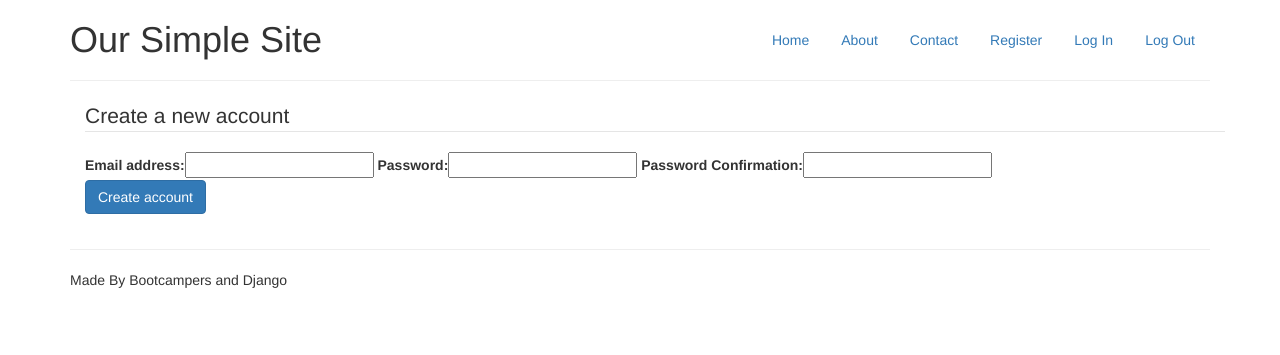
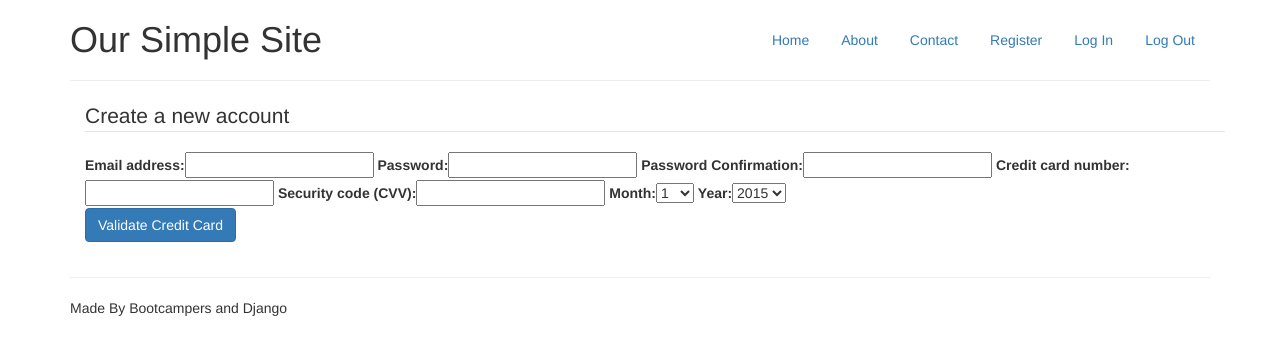
Before and after one commit to QsBBQ/auth_demo, a Django app: page /register/ in a window 1280 px wide. Shown: the top 355 px of the page. Run offline with Django 3.2, Linux system fonts and the light colour scheme; some libraries are stand-ins or nearby versions.

Commit message:
stripe payment configuration

```diff
--- a/auth_demo/accounts/forms.py
+++ b/auth_demo/accounts/forms.py
@@ -4,6 +4,15 @@ from accounts.models import User
 
 
 class UserRegistrationForm(UserCreationForm):
+    MONTH_CHOICES = [(i,i,) for i in xrange(1, 13)]
+    YEAR_CHOICES = [(i,i,) for i in xrange(2015, 2036)]
+
+    credit_card_number = forms.CharField(label='Credit card number')
+    cvv = forms.CharField(label='Security code (CVV)')
+    expiry_month = forms.ChoiceField(label="Month", choices=MONTH_CHOICES)
+    expiry_year = forms.ChoiceField(label="Year", choices=YEAR_CHOICES)
+    stripe_id = forms.CharField(widget=forms.HiddenInput)
+
     password1 = forms.CharField(
         label='Password',
         widget=forms.PasswordInput
@@ -16,7 +25,7 @@ class UserRegistrationForm(UserCreationForm):
 
     class Meta:
         model = User
-        fields = ['email', 'password1', 'password2']
+        fields = ['email', 'password1', 'password2', 'stripe_id']
         exclude = ['username']
 
     def clean_password2(self):
--- a/auth_demo/accounts/models.py
+++ b/auth_demo/accounts/models.py
@@ -29,5 +29,5 @@ class User(AbstractUser):
     # number of custom attribute to our user class
 
     # in later units we'll be adding things like payment details!
-
+    strip_id = models.CharField(max_length=40, default='')
     objects = AccountUserManager()
--- a/auth_demo/accounts/templates/accounts/register.html
+++ b/auth_demo/accounts/templates/accounts/register.html
@@ -1,12 +1,28 @@
 {% extends "base.html" %}
 {% load bootstrap_tags %}
+{% load staticfiles %}
+
+{% block head_js %}
+  <script src="https://js.stripe.com/v2/" type="text/javascript"></script>
+  <script type="text/javascript">
+      //<![CDATA[
+      Stripe.publishableKey = '{{ publishable }}';
+      //]]>
+  </script>
+  <script type="text/javascript" src="{% static "js/stripe.js" %}"></script>
+{% endblock %}
+
 {% block content %}
-    <form role="form" method="post" action="{% url 'register' %}">
-        <legend>Create a new account</legend>
-        {% csrf_token %}
-        {{ form| as_bootstrap }}
-        <div class="form-group">
-            <button type="submit" class="btn btn-primary">Create account</button>
-        </div>
-    </form>
+  <form role="form" method="post" id="register-form" action="{% url 'register' %}">
+    <div id="credit-card-errors" style="display:none">
+      <div class="alert-message block-message error" id="stripe-error-message"></div>
+    </div>
+
+    <legend>Create a new account</legend>
+    {% csrf_token %}
+    {{ form|as_bootstrap }}
+    <div class="form-group">
+      <input class="btn btn-primary" id="validate_card_btn" name="commit" type="submit" value="Validate Credit Card">
+    </div>
+  </form>
 {% endblock %}
--- a/auth_demo/accounts/views.py
+++ b/auth_demo/accounts/views.py
@@ -5,34 +5,48 @@ from django.core.urlresolvers import reverse
 from django.shortcuts import render, redirect
 from django.template.context_processors import csrf
 from django.contrib.auth.decorators import login_required
+from django.conf import settings
+import datetime
+import stripe
 
 # Create your views here.
+stripe.api_key = settings.STRIPE_SECRET
 
 def register(request):
     if request.method == 'POST':
         form = UserRegistrationForm(request.POST)
         if form.is_valid():
-            form.save()
-
-            user = auth.authenticate(email=request.POST.get('email'),
-                                     password=request.POST.get('password1'))
-
-            if user:
-                messages.success(request, "You have successfully registered")
-                return redirect(reverse('profile'))
-
+            try:
+                customer = stripe.Charge.create(
+                        amount=499,
+                        currency="USD",
+                        description=form.cleaned_data['email'],
+                        card=form.cleaned_data['stripe_id'],
+                )
+            except stripe.error.CardError, e:
+                messages.error(request, "Your card was declined!")
+            if customer.paid:
+                form.save()
+                user = auth.authenticate(email=request.POST.get('email'),
+                                         password=request.POST.get('password1'))
+                if user:
+                    auth.login(request, user)
+                    messages.success(request, "You have successfully registered")
+                    return redirect(reverse('profile'))
+                else:
+                    messages.error(request, "unable to log you in at this time!")
             else:
-                messages.error(request, "unable to log you in at this time!")
-
+                messages.error(request, "We were unable to take a payment with that card!")
     else:
+        today = datetime.date.today()
         form = UserRegistrationForm()
 
-    args = {'form':form}
+    args = {'form': form, 'publishable': settings.STRIPE_PUBLISHABLE}
     args.update(csrf(request))
 
     return render(request, 'accounts/register.html', args)
 
-@login_required(login_url='/login/')
+login_required(login_url='/login/')
 def profile(request):
     return render(request, 'accounts/profile.html')
 
--- a/auth_demo/auth_demo/settings.py
+++ b/auth_demo/auth_demo/settings.py
@@ -27,6 +27,9 @@ DEBUG = True
 
 ALLOWED_HOSTS = []
 
+# Stripe environment variables
+STRIPE_PUBLISHABLE = os.getenv('STRIPE_PUBLISHABLE', 'sk_test_6uNMWr7Z9Z3ZGewwYXytqEoF')
+STRIPE_SECRET = os.getenv('STRIPE_SECRET', 'pk_test_39H0t8CJ4RU5thgpTpG7fooO')
 
 # Application definition
 
@@ -125,3 +128,6 @@ USE_TZ = True
 # https://docs.djangoproject.com/en/1.9/howto/static-files/
 
 STATIC_URL = '/static/'
+STATICFILES_DIRS = (
+   os.path.join(BASE_DIR, "static"),
+)
--- a/auth_demo/auth_demo/urls.py
+++ b/auth_demo/auth_demo/urls.py
@@ -24,5 +24,5 @@ urlpatterns = [
     url(r'^register/$', accounts.views.register, name='register'),
     url(r'^profile/$', accounts.views.profile, name='profile'),
     url(r'^login/$', accounts.views.login, name='login'),
-    url(r'^//logout/$', accounts.views.logout, name='logout'),
+    url(r'^/logout/$', accounts.views.logout, name='logout'),
 ]
--- a/auth_demo/requirements.txt
+++ b/auth_demo/requirements.txt
@@ -7,5 +7,7 @@ django-forms-bootstrap==3.0.1
 django-tinymce==2.2.0
 Pillow==3.1.1
 python-dateutil==2.4.2
+requests==2.9.1
 six==1.10.0
+stripe==1.32.2
 wheel==0.24.0
--- /dev/null
+++ b/auth_demo/static/js/stripe.js
@@ -0,0 +1,27 @@
+$(function() {
+  $("#register-form").submit(function() {
+      var form = this;
+      var card = {
+        number:   $("#id_credit_card_number").val(),
+        expMonth: $("#id_expiry_month").val(),
+        expYear:  $("#id_expiry_year").val(),
+        cvc:      $("#id_cvv").val()
+      };
+
+      $("#validate_card_btn").attr("disabled", true);
+       Stripe.createToken(card, function(status, response) {
+        if (status === 200) {
+          console.log(status, response);
+          $("#credit-card-errors").hide();
+          $("#id_stripe_id").val(response.id);
+          form.submit();
+
+        } else {
+          $("#stripe-error-message").text(response.error.message);
+          $("#credit-card-errors").show();
+          $("#validate_card_btn").attr("disabled", false);
+        }
+      });
+      return false;
+  });
+});
--- a/auth_demo/templates/base.html
+++ b/auth_demo/templates/base.html
@@ -9,6 +9,11 @@
     <meta name="author" content="">
     <link rel="stylesheet" href="https://cdnjs.cloudflare.com/ajax/libs/bootswatch/3.3.6/cerulean/bootstrap.min.css">
     <link rel="stylesheet" href="{% static "css/style.css" %}">
+    <script src="https://cdnjs.cloudflare.com/ajax/libs/jquery/3.0.0-alpha1/jquery.min.js"></script>
+    <script src="https://cdnjs.cloudflare.com/ajax/libs/twitter-bootstrap/4.0.0-alpha/js/bootstrap.min.js">
+    </script>
+    {% block head_js %}{% endblock %}
+
 </head>
 <body>
 <div class="container">
```
Also changed, not shown: auth_demo/accounts/migrations/0002_user_strip_id.py (added).
